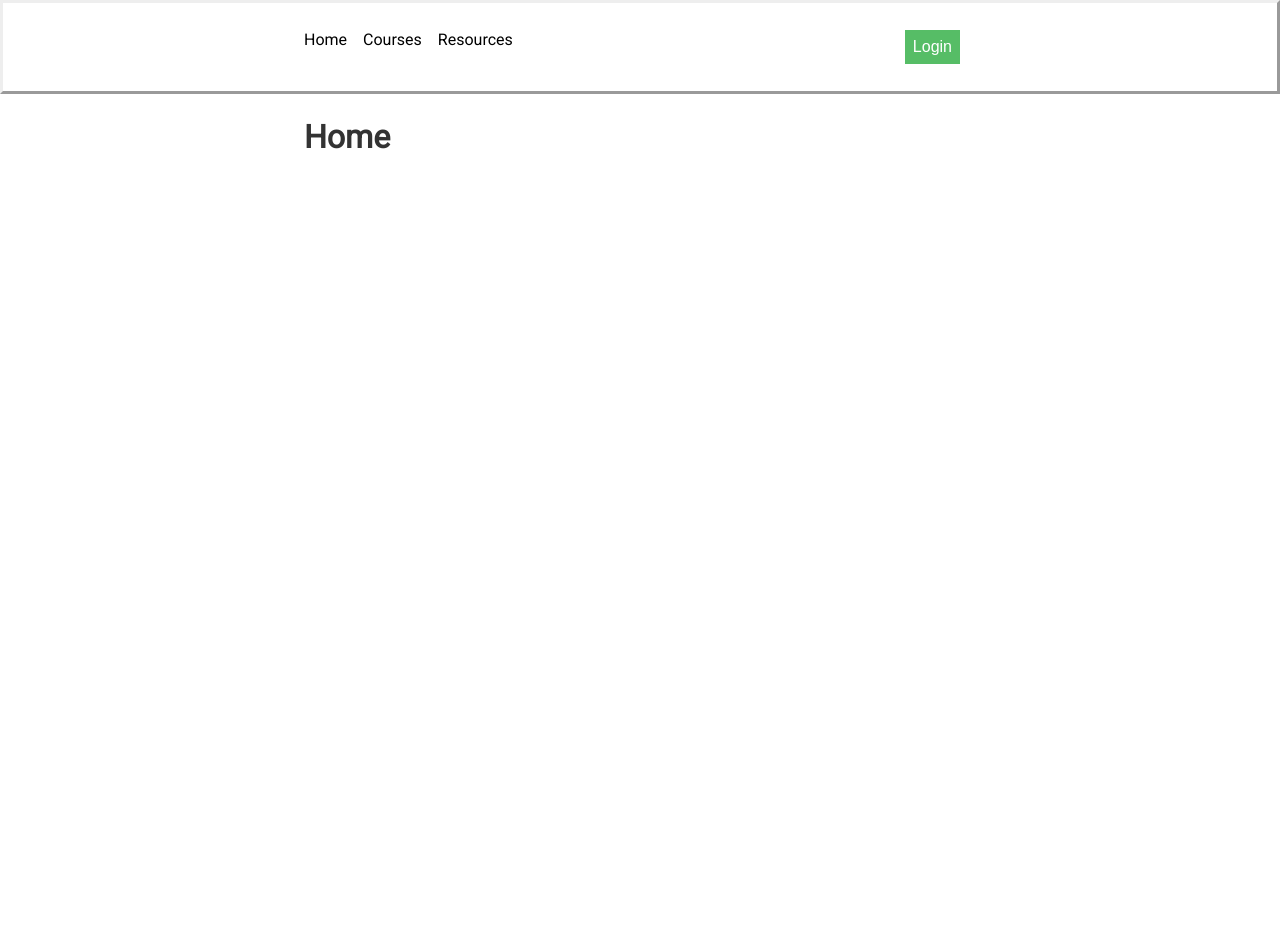
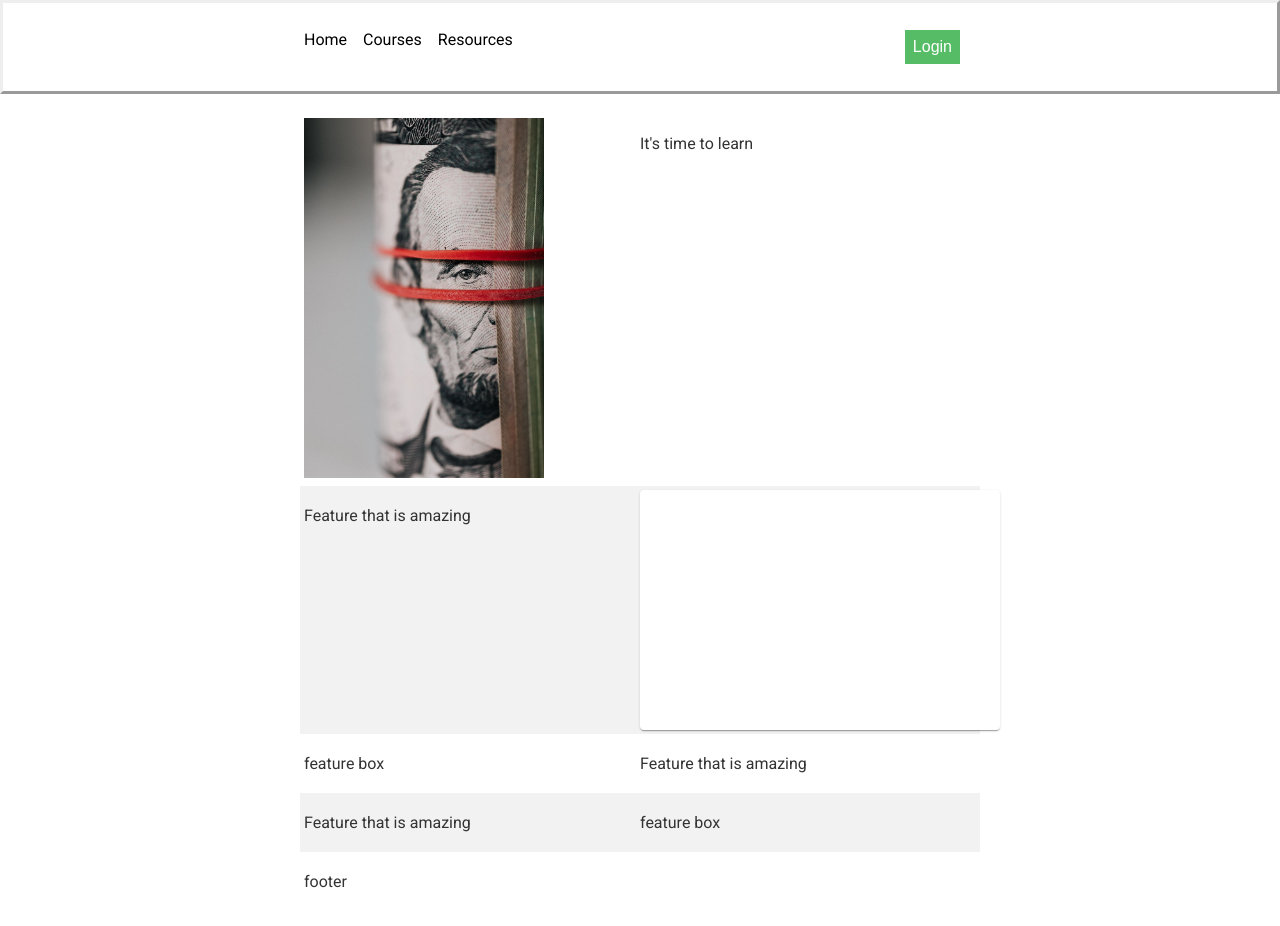
Before and after one commit to SidePrjct-FinLit/For-Your-Investments, a Next.js app: page / in a window 1280 px wide. Shown: the top 926 px of the page. Before the commit the page ends 800 px from the top, so only its background shows below. Built offline with nearby package versions, Linux system fonts and the light colour scheme.

Commit message:
add grid to body

```diff
--- a/pages/index.js
+++ b/pages/index.js
@@ -1,7 +1,72 @@
 import Layout from '../components/layout'
+import { makeStyles } from '@material-ui/core/styles';
+import Grid from '@material-ui/core/Grid';
+import Card from '@material-ui/core/Card';
+
+// TODO: replace Paper with something generic, like div?
+const useStyles = makeStyles((theme) => ({
+    root: {
+        flexGrow: 1,     // TODO: 100% width of parent
+    },
+
+    grey_grid: {
+        backgroundColor: "#F2F2F2",
+    },
+
+    feature_card: {
+        width: 360,
+        height: 240,
+    },
+  }));
 
 export default function Home() {
+    const classes = useStyles();
+
     return (
-          <h1>Home</h1>
-    )
+        <div className={classes.root}>
+          <Grid container spacing={1}>
+            <Grid container item lg={12}>
+                <Grid item lg={6}>
+                    <img src={"home/lincoln.png"} alt={"lincoln"} width={"240"}></img>
+                </Grid>
+                <Grid item lg={6}>
+                <p>It's time to learn</p>
+                </Grid>
+            </Grid>
+            <Grid className={classes.grey_grid} container item lg={12}>
+                <Grid item lg={6}>
+                <p>Feature that is amazing</p>
+                </Grid>
+                <Grid item lg={6}>
+                    <Card className={classes.feature_card}>
+
+                    </Card>
+                </Grid>
+            </Grid>
+            <Grid container item lg={12}>
+                <Grid item lg={6}>
+                <p>feature box</p>
+                </Grid>
+                <Grid item lg={6}>
+                <p>Feature that is amazing</p>
+                </Grid>
+            </Grid>
+            <Grid className={classes.grey_grid} container item lg={12}>
+                <Grid item lg={6}>
+                <p>Feature that is amazing</p>
+                </Grid>
+                <Grid item lg={6}>
+                <p>feature box</p>
+                </Grid>
+            </Grid>
+            <Grid container item lg={12}>
+                <Grid item lg={12}>
+                <p>footer</p>
+                </Grid>
+            </Grid>
+          </Grid>
+        </div>
+      );
 }
+
+Home.Layout = Layout;
```
Also changed, not shown: public/home/lincoln.png (added).
